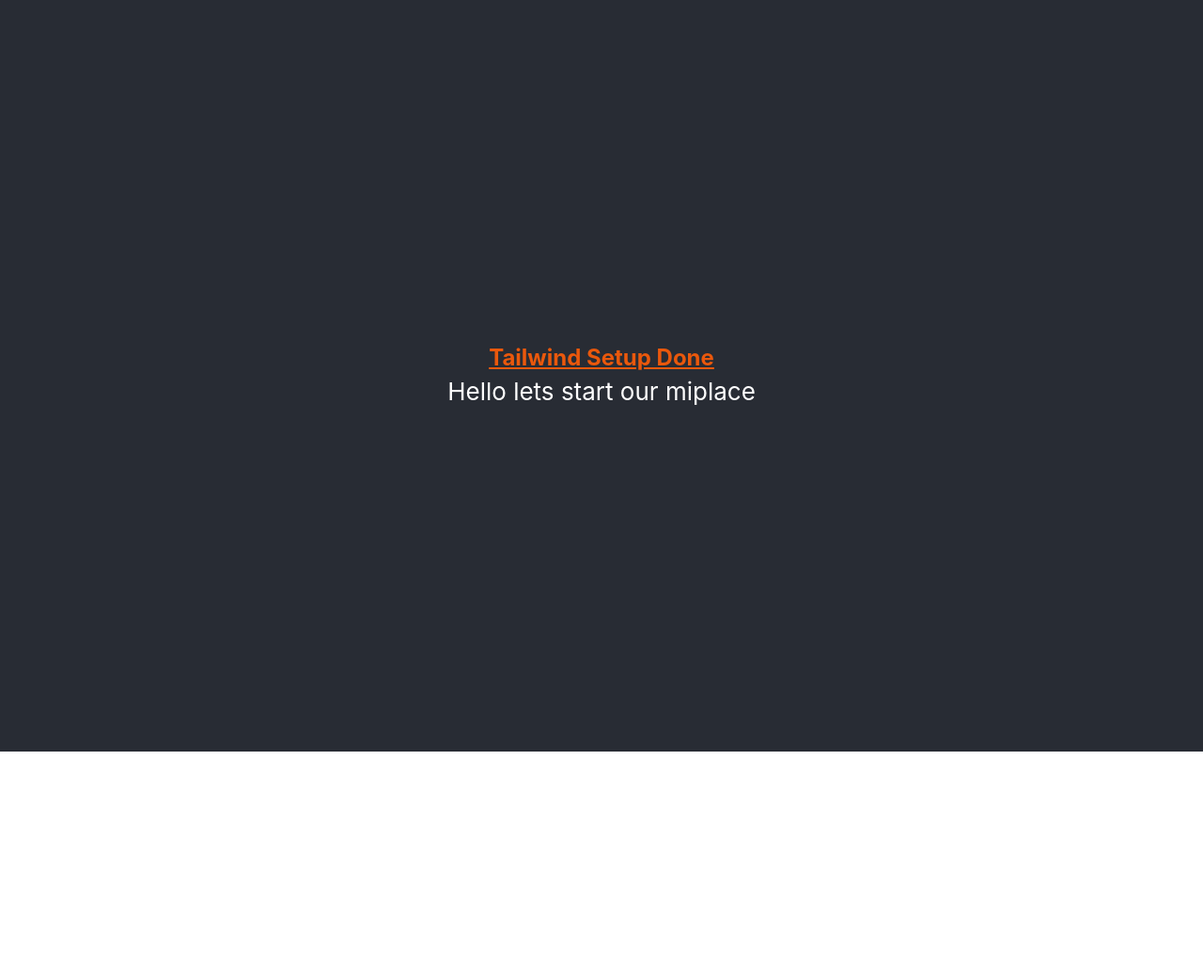
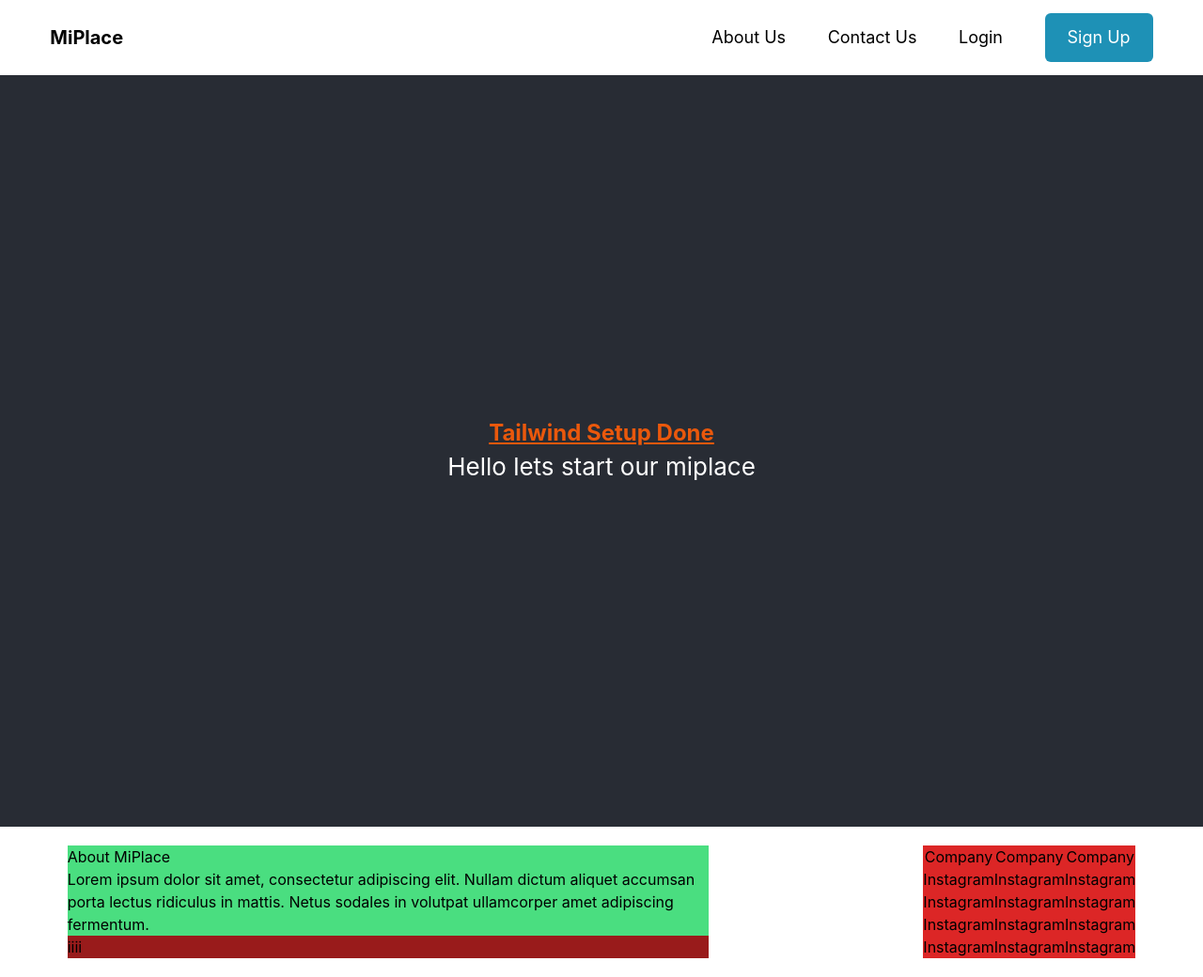
Before and after one commit to aruljohnsonalmabetter/MiPlace-Frontend, a React (Create React App) app in the folder miplace/: page / in a window 1280 px wide. Shown: the whole page at 94% size. Before the commit the page ends 800 px from the top, so only its background shows below. Built offline with nearby package versions, Linux system fonts and the light colour scheme.

Commit message:
Started working on Header and Footer -> Rudransh

```diff
--- a/miplace/src/App.css
+++ b/miplace/src/App.css
@@ -32,7 +32,19 @@
   from {
     transform: rotate(0deg);
   }
+
   to {
     transform: rotate(360deg);
   }
 }
+
+
+/* Navbar */
+.navbar .btn {
+  background-color: #1E91B6;
+  color: #fff;
+  transition: all 250ms ease-in;
+}
+.navbar .btn:hover {
+  background-color: #196680;
+}
--- a/miplace/src/App.js
+++ b/miplace/src/App.js
@@ -1,13 +1,17 @@
 import "./App.css";
+import { FooterComponent } from "./components/FooterComponent";
+import { HeaderComponent } from "./components/HeaderComponent";
 function App() {
   return (
     <div className="App">
+      <HeaderComponent/>
       <header className="App-header">
         <h1 className="text-2xl font-bold underline text-orange-600	">
           Tailwind Setup Done
         </h1>
         <p>Hello lets start our miplace</p>
       </header>
+      <FooterComponent/>
     </div>
   );
 }
--- a/miplace/src/components/FooterComponent.jsx
+++ b/miplace/src/components/FooterComponent.jsx
@@ -0,0 +1,50 @@
+import React from 'react'
+
+export const FooterComponent = () => {
+    return (
+        <div className='p-5 navbar flex justify-center items-center top-0 sticky bg-white'>
+            <div className=' flex justify-between items-center  w-11/12 h-full	'>
+                <div className='left w-3/5 text-start	bg-green-400'>
+                    <p>About MiPlace</p>
+                    <p>Lorem ipsum dolor sit amet, consectetur adipiscing elit. Nullam dictum aliquet accumsan porta lectus ridiculus in mattis. Netus sodales in volutpat ullamcorper amet adipiscing fermentum.</p>
+                    <ul className='bg-red-800 text-start'>
+                        <a href='http://localhost:3000/'>i</a>
+                        <a href='http://localhost:3000/'>i</a>
+                        <a href='http://localhost:3000/'>i</a>
+                        <a href='http://localhost:3000/'>i</a>
+                    </ul>
+                </div>
+                <div className='right flex justify-between items-center bg-red-600 '>
+                    <div >
+                        <p>Company</p>
+                        <ul className='flex flex-col justify-center items-center '>
+                            <a href='http://localhost:3000/'>Instagram</a>
+                            <a href='http://localhost:3000/'>Instagram</a>
+                            <a href='http://localhost:3000/'>Instagram</a>
+                            <a href='http://localhost:3000/'>Instagram</a>
+                        </ul>
+                    </div>
+                    <div>
+                        <p>Company</p>
+                        <ul className='flex flex-col justify-center items-center '>
+                            <a href='http://localhost:3000/'>Instagram</a>
+                            <a href='http://localhost:3000/'>Instagram</a>
+                            <a href='http://localhost:3000/'>Instagram</a>
+                            <a href='http://localhost:3000/'>Instagram</a>
+                        </ul>
+                    </div>
+                    <div>
+                        <p>Company</p>
+                        <ul className='flex flex-col justify-center items-center '>
+                            <a href='http://localhost:3000/'>Instagram</a>
+                            <a href='http://localhost:3000/'>Instagram</a>
+                            <a href='http://localhost:3000/'>Instagram</a>
+                            <a href='http://localhost:3000/'>Instagram</a>
+                        </ul>
+                    </div>
+                </div>
+
+            </div>
+        </div>
+    )
+}
--- a/miplace/src/components/HeaderComponent.jsx
+++ b/miplace/src/components/HeaderComponent.jsx
@@ -0,0 +1,29 @@
+import React from 'react'
+export const HeaderComponent = () => {
+    return (
+        <div className='navbar flex justify-center items-center h-20 top-0 sticky bg-white'>
+            <div className=' flex justify-between items-center  w-11/12 h-full	'>
+                <div className="logo  font-bold text-xl		">
+                    <h2>MiPlace</h2>
+                </div>
+                <div className="w-2/5 text-lg	">
+                    <ul className='flex justify-between items-center '>
+                        <li>
+                            About Us
+                        </li>
+                        <li>
+                            Contact Us
+                        </li>
+                        <li>
+                            Login
+                        </li>
+                        <button className='btn px-6 py-3 rounded-md '>
+                            Sign Up
+                        </button>
+
+                    </ul>
+                </div>
+            </div>
+        </div>
+    )
+}
```
